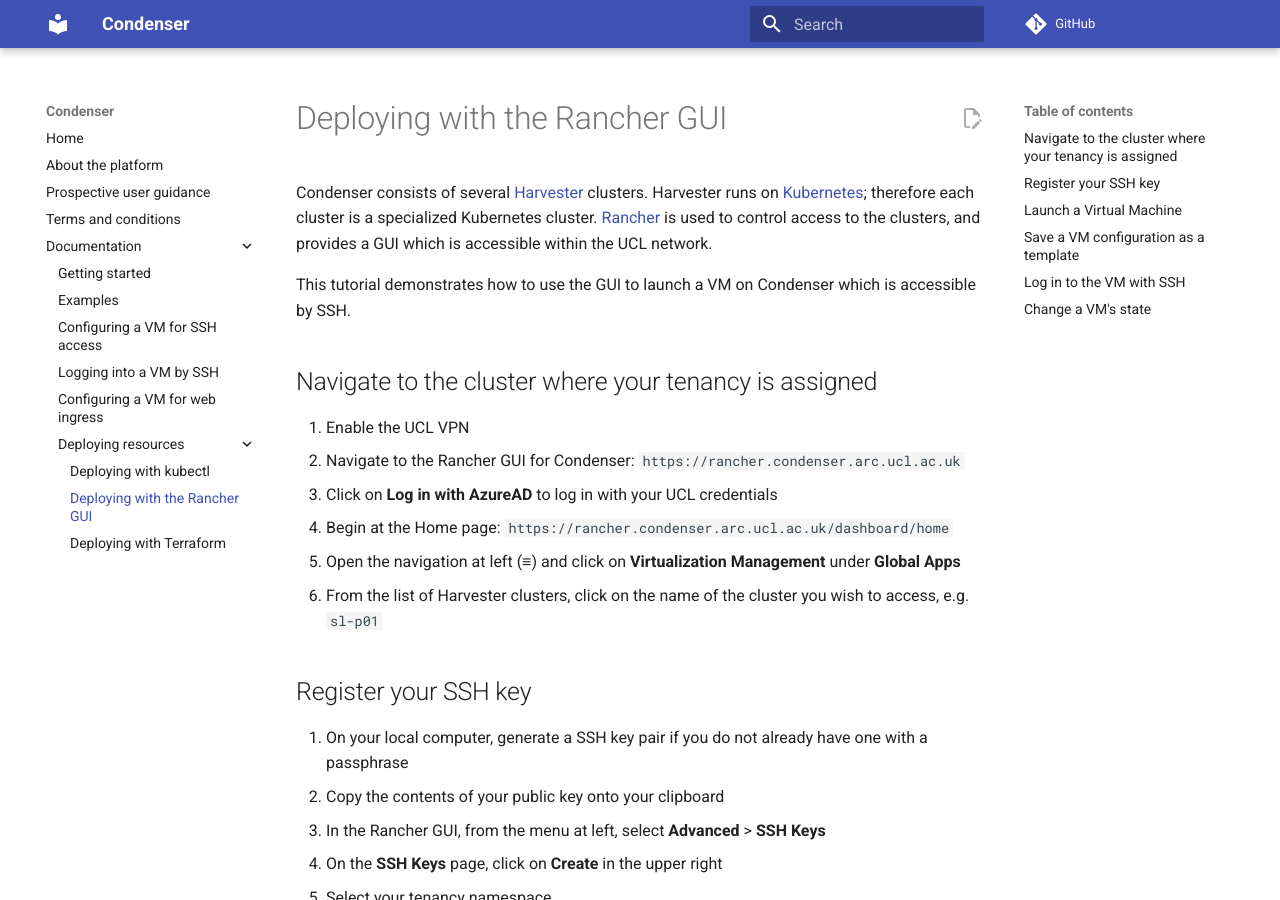
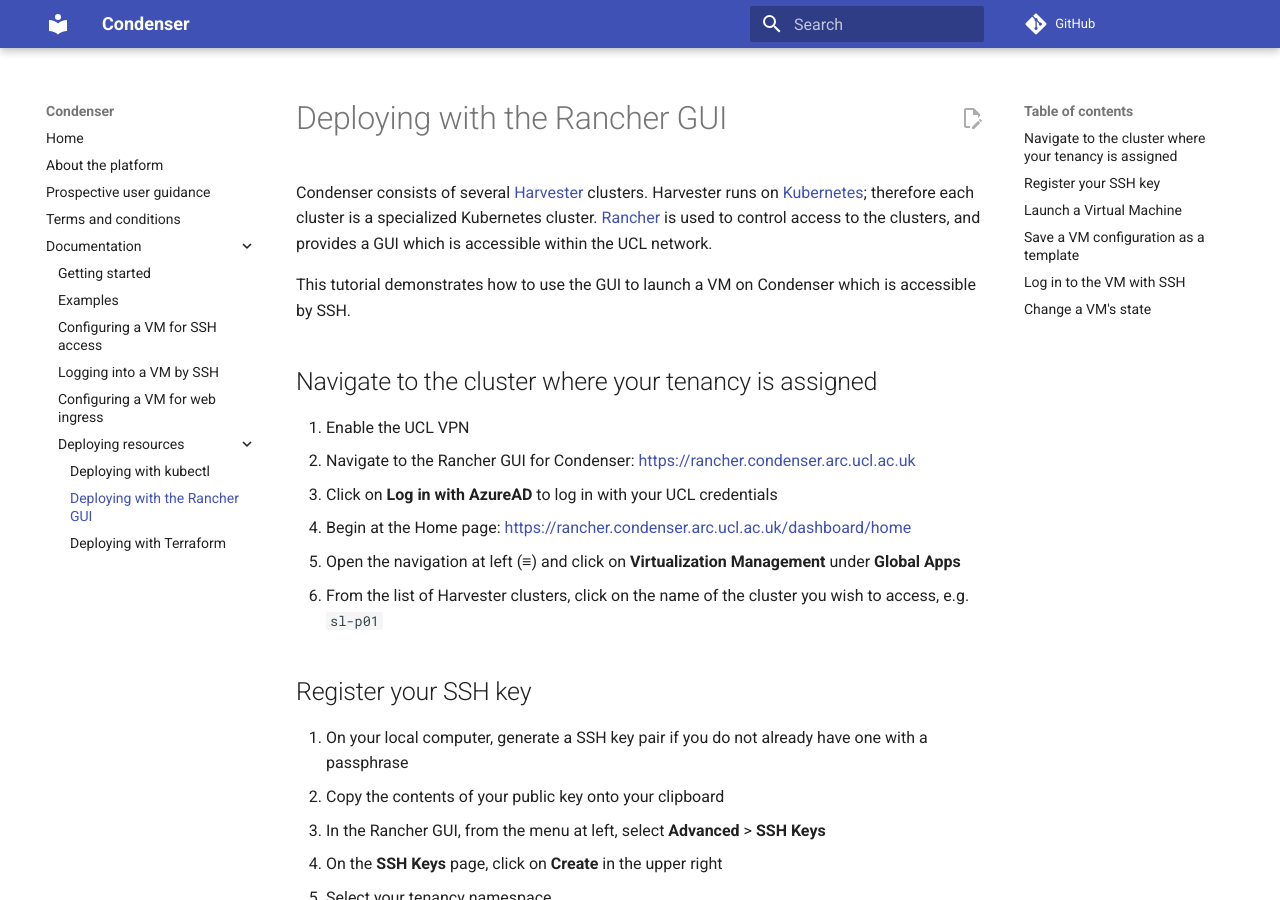
Before and after one commit to UCL-ARC/condenser-mkdocs, an MkDocs documentation site: the page built from docs/documentation/deploying_resources/deploying_rancher.md, in a window 1280 px wide and 900 px high. Built offline with MkDocs 1.6.1 and Material for MkDocs 9.7.7, drawn with Linux system fonts in a browser that asks for light colours; comment, search, counter and statistics services are not loaded.

Commit message:
Make some links clickable (#26)
#patch

```diff
--- a/docs/documentation/deploying_resources/deploying_rancher.md
+++ b/docs/documentation/deploying_resources/deploying_rancher.md
@@ -16,9 +16,9 @@
 ## Navigate to the cluster where your tenancy is assigned
 
 1. Enable the UCL VPN
-2. Navigate to the Rancher GUI for Condenser: `https://rancher.condenser.arc.ucl.ac.uk`
+2. Navigate to the Rancher GUI for Condenser: <https://rancher.condenser.arc.ucl.ac.uk>
 3. Click on **Log in with AzureAD** to log in with your UCL credentials
-4. Begin at the Home page: `https://rancher.condenser.arc.ucl.ac.uk/dashboard/home`
+4. Begin at the Home page: <https://rancher.condenser.arc.ucl.ac.uk/dashboard/home>
 5. Open the navigation at left (≡) and click on **Virtualization Management**
 under **Global Apps**
 6. From the list of Harvester clusters, click on the name of the cluster you
```
